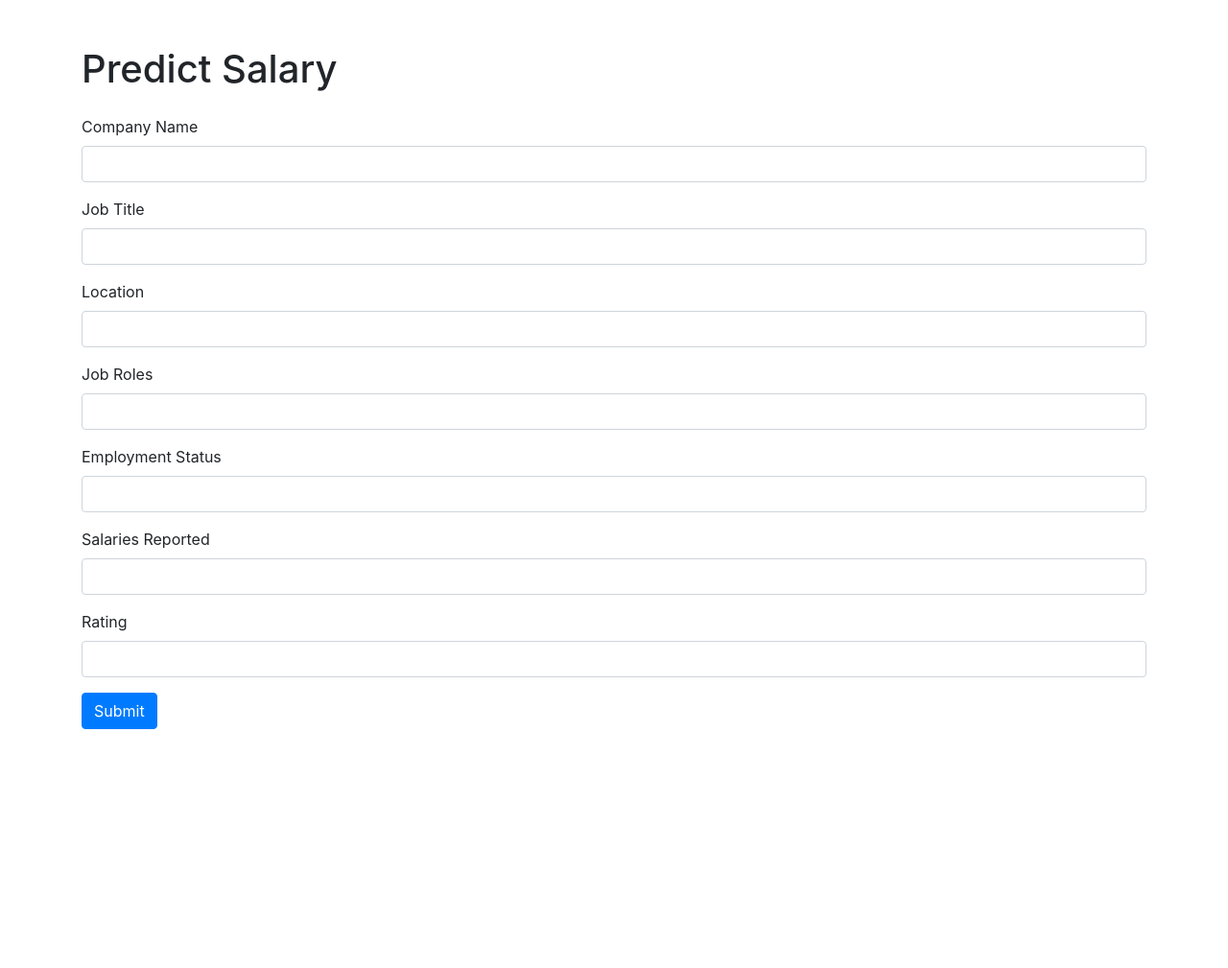
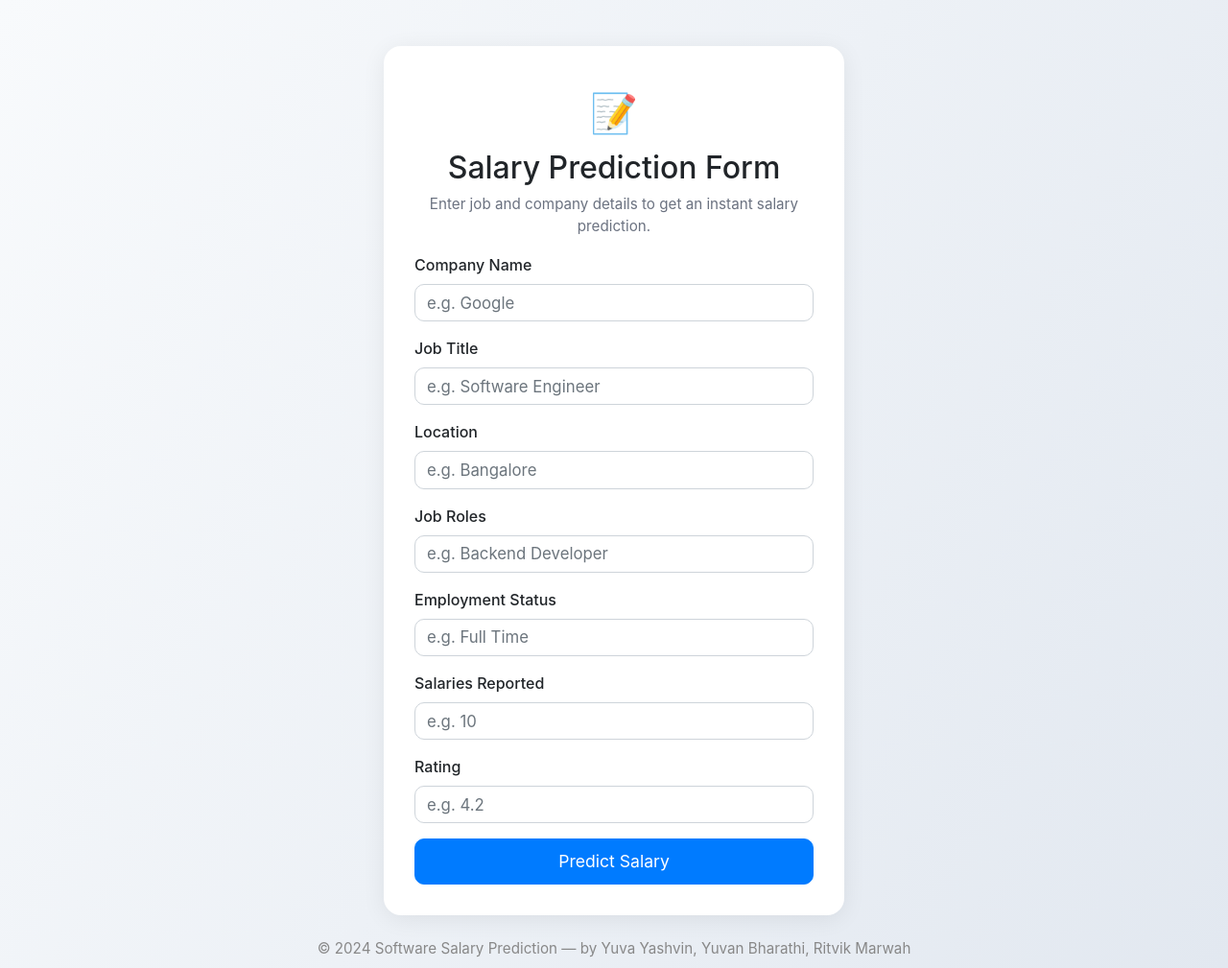
Before and after one commit to levyashvin/software-salary-prediction, a Flask app: page /result in a window 1280 px wide. Shown: the whole page at 96% size. Before the commit the page ends 760 px from the top, so only its background shows below. Run offline with Flask 3, Linux system fonts and the light colour scheme; parts of the project's set-up code (start-up, migrations or seed data) failed here and were passed over; some libraries are stand-ins or nearby versions.

Commit message:
modified html layout

```diff
--- a/templates/predict.html
+++ b/templates/predict.html
@@ -4,58 +4,93 @@
     <meta charset="UTF-8">
     <meta name="viewport" content="width=device-width, initial-scale=1.0">
     <title>Salary Prediction Form</title>
-    <link rel="stylesheet"
-          href="https://stackpath.bootstrapcdn.com/bootstrap/4.5.2/css/bootstrap.min.css">
+    <link rel="stylesheet" href="https://stackpath.bootstrapcdn.com/bootstrap/4.5.2/css/bootstrap.min.css">
+    <style>
+        body {
+            background: linear-gradient(120deg, #f8fafc 0%, #e2e8f0 100%);
+            min-height: 100vh;
+            display: flex;
+            flex-direction: column;
+        }
+        .center-card {
+            max-width: 480px;
+            margin: auto;
+            margin-top: 6vh;
+            box-shadow: 0 4px 24px rgba(0,0,0,0.07);
+            border-radius: 18px;
+            background: #fff;
+            padding: 2.5rem 2rem 2rem 2rem;
+        }
+        .icon {
+            font-size: 2.5rem;
+            color: #2563eb;
+            margin-bottom: 0.5rem;
+        }
+        .form-group label {
+            font-weight: 500;
+        }
+        .form-control {
+            border-radius: 10px;
+            font-size: 1.05rem;
+        }
+        .btn-primary {
+            border-radius: 10px;
+            font-size: 1.1rem;
+            padding: 0.6rem 0;
+        }
+        .helper-text {
+            font-size: 0.95rem;
+            color: #6b7280;
+            margin-bottom: 1.2rem;
+        }
+        footer {
+            margin-top: auto;
+            text-align: center;
+            color: #888;
+            font-size: 0.95rem;
+            padding: 1.5rem 0 0.5rem 0;
+        }
+    </style>
 </head>
 <body>
-    <div class="container">
-        <h1 class="mt-5">Predict Salary</h1>
-
-        <form action="/result" method="POST" class="mt-4">
+    <div class="center-card">
+        <div class="icon text-center">📝</div>
+        <h2 class="mb-2 text-center">Salary Prediction Form</h2>
+        <div class="helper-text text-center mb-3">Enter job and company details to get an instant salary prediction.</div>
+        <form action="/result" method="POST" class="mt-2">
             <div class="form-group">
                 <label for="Company_Name">Company Name</label>
-                <input type="text" class="form-control" id="Company_Name"
-                       name="Company Name" required>
+                <input type="text" class="form-control" id="Company_Name" name="Company Name" placeholder="e.g. Google" required>
             </div>
-
             <div class="form-group">
                 <label for="Job_Title">Job Title</label>
-                <input type="text" class="form-control" id="Job_Title"
-                       name="Job Title" required>
+                <input type="text" class="form-control" id="Job_Title" name="Job Title" placeholder="e.g. Software Engineer" required>
             </div>
-
             <div class="form-group">
                 <label for="Location">Location</label>
-                <input type="text" class="form-control" id="Location"
-                       name="Location" required>
+                <input type="text" class="form-control" id="Location" name="Location" placeholder="e.g. Bangalore" required>
             </div>
-
             <div class="form-group">
                 <label for="Job_Roles">Job Roles</label>
-                <input type="text" class="form-control" id="Job_Roles"
-                       name="Job Roles" required>
+                <input type="text" class="form-control" id="Job_Roles" name="Job Roles" placeholder="e.g. Backend Developer" required>
             </div>
-
             <div class="form-group">
                 <label for="Employment_Status">Employment Status</label>
-                <input type="text" class="form-control" id="Employment_Status"
-                       name="Employment Status" required>
+                <input type="text" class="form-control" id="Employment_Status" name="Employment Status" placeholder="e.g. Full Time" required>
             </div>
-
             <div class="form-group">
                 <label for="Salaries_Reported">Salaries Reported</label>
-                <input type="number" min="1" class="form-control"
-                       id="Salaries_Reported" name="Salaries Reported" required>
+                <input type="number" min="1" class="form-control" id="Salaries_Reported" name="Salaries Reported" placeholder="e.g. 10" required>
             </div>
-
             <div class="form-group">
                 <label for="Rating">Rating</label>
-                <input type="number" step="any" class="form-control" id="Rating"
-                       name="Rating" required>
+                <input type="number" step="any" class="form-control" id="Rating" name="Rating" placeholder="e.g. 4.2" required>
             </div>
-
-            <button type="submit" class="btn btn-primary">Submit</button>
+            <button type="submit" class="btn btn-primary btn-block mt-3">Predict Salary</button>
         </form>
     </div>
+    <footer>
+        &copy; 2024 Software Salary Prediction &mdash; by Yuva Yashvin, Yuvan Bharathi, Ritvik Marwah
+    </footer>
 </body>
 </html>
```
Also changed, not shown: templates/index.html (+37 -4 lines), templates/result.html (+49 -6 lines).
